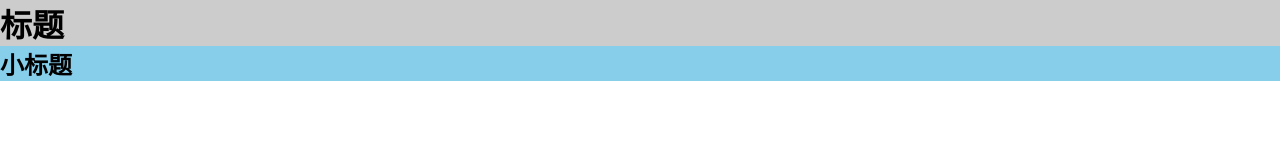
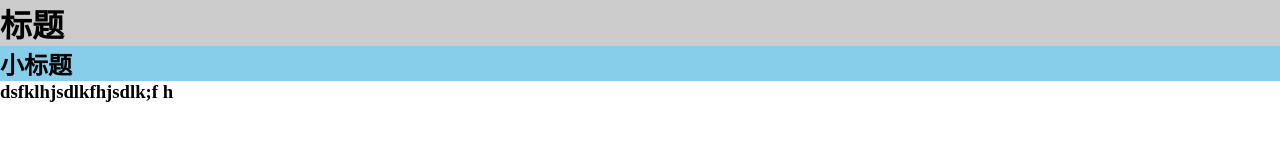
Before and after one commit to y0809/-, a plain HTML site: page index.html in a window 1280 px wide. Drawn offline with Linux system fonts and the light colour scheme.

Commit message:
车马很慢

```diff
--- a/index.html
+++ b/index.html
@@ -11,5 +11,6 @@
 <body>
     <h1>标题</h1>
     <h2>小标题</h2>
+    <h3>dsfklhjsdlkfhjsdlk;f h </h3>
 </body>
 </html>
```
Also changed, not shown: js/index.js (line endings or trailing spaces).
